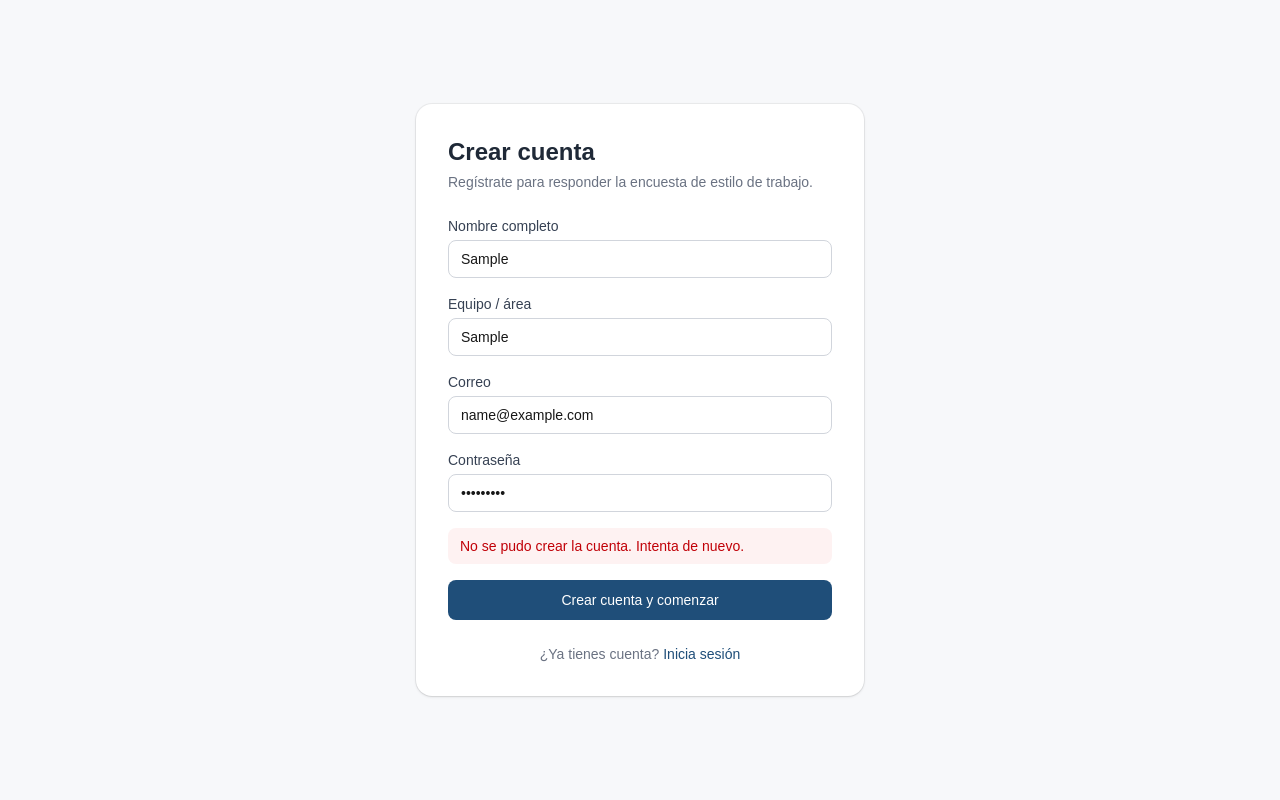
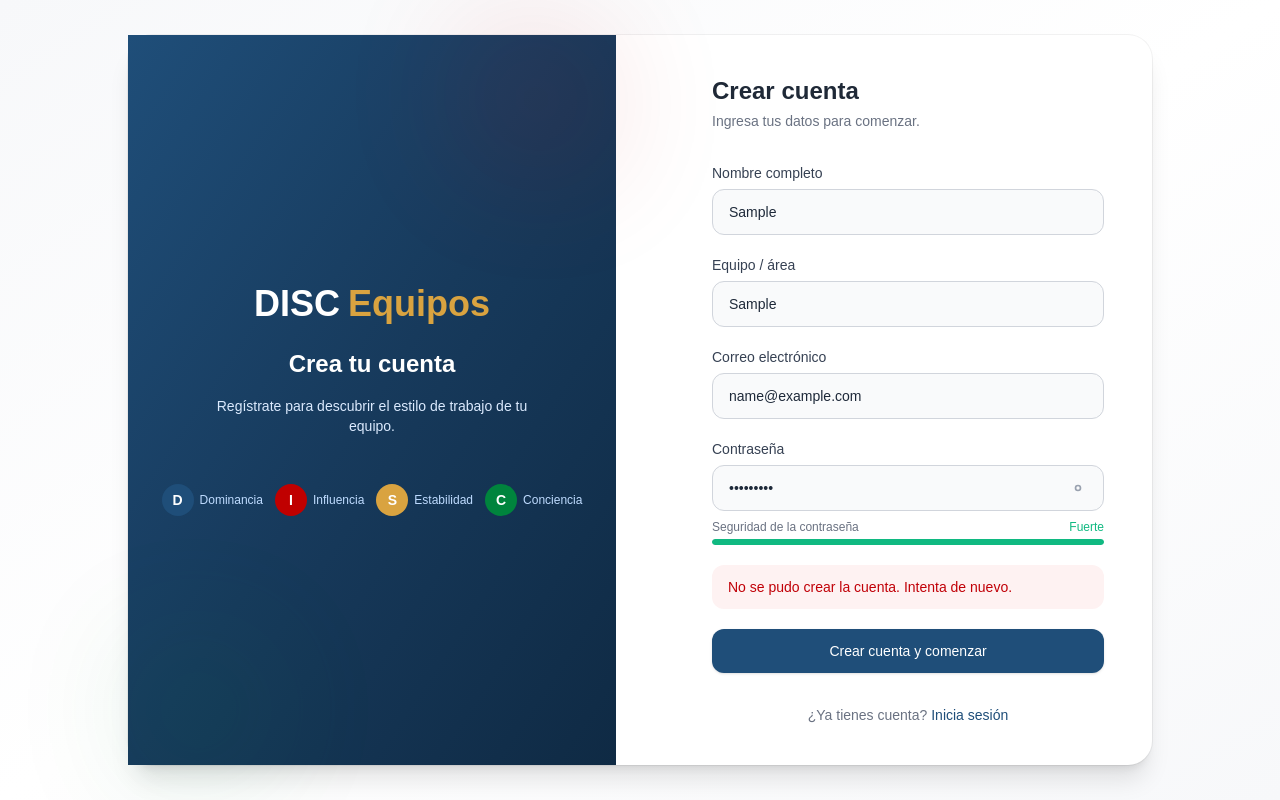
Before and after one commit to damartinezgo/disc-equipos, a Next.js app: page /registro in a window 1280 px wide. Both pictures are taken after typing "Sample", "Sample", "name@example.com", "Sample123" into the empty fields and a click on the button "Crear cuenta y comenzar". Built offline with nearby package versions, Linux system fonts and the light colour scheme; no server answers.

Commit message:
ui: dis-0002: rediseña página de registro con branding DISC e indicador de fortaleza de contraseña

```diff
--- a/src/app/registro/page.tsx
+++ b/src/app/registro/page.tsx
@@ -4,6 +4,22 @@ import { useState } from 'react'
 import { useRouter } from 'next/navigation'
 import Link from 'next/link'
 import { createClient } from '@/lib/supabase/client'
+
+const DISC_ITEMS = [
+  { label: 'D', color: '#1F4E79', name: 'Dominancia' },
+  { label: 'I', color: '#C00000', name: 'Influencia' },
+  { label: 'S', color: '#D9A340', name: 'Estabilidad' },
+  { label: 'C', color: '#00843D', name: 'Conciencia' },
+]
+
+function getPasswordStrength(password: string): { label: string; width: string; color: string } {
+  if (password.length < 4) return { label: '', width: '0%', color: '#E5E7EB' }
+  if (password.length < 8)
+    return { label: 'Débil', width: '33%', color: '#F59E0B' }
+  if (!/[A-Z]/.test(password) || !/[0-9]/.test(password))
+    return { label: 'Regular', width: '66%', color: '#F59E0B' }
+  return { label: 'Fuerte', width: '100%', color: '#10B981' }
+}
 
 export default function RegistroPage() {
   const router = useRouter()
@@ -13,6 +29,7 @@ export default function RegistroPage() {
   const [equipo, setEquipo] = useState('')
   const [email, setEmail] = useState('')
   const [password, setPassword] = useState('')
+  const [showPassword, setShowPassword] = useState(false)
   const [cargando, setCargando] = useState(false)
   const [error, setError] = useState<string | null>(null)
 
@@ -30,7 +47,7 @@ export default function RegistroPage() {
       email,
       password,
       options: {
-        data: { nombre, equipo }, // lo toma el trigger handle_new_user()
+        data: { nombre, equipo },
       },
     })
     setCargando(false)
@@ -48,82 +65,234 @@ export default function RegistroPage() {
     router.refresh()
   }
 
+  const strength = getPasswordStrength(password)
+
   return (
-    <main className="flex min-h-screen items-center justify-center bg-[#F7F8FA] px-4">
-      <div className="w-full max-w-md rounded-2xl bg-white p-8 shadow-sm ring-1 ring-black/5">
+    <main className="flex min-h-screen items-center justify-center bg-gradient-to-br from-[#F7F8FA] via-white to-[#F7F8FA] px-4 py-8">
+      <div className="w-full max-w-5xl">
+        <div className="grid grid-cols-1 gap-0 rounded-3xl bg-white shadow-xl ring-1 ring-black/5 md:grid-cols-2 md:gap-8 lg:gap-12">
+
+          {/* Panel de branding */}
+          <div className="relative flex flex-col items-center justify-center gap-8 bg-gradient-to-br from-[#1F4E79] via-[#173A5C] to-[#0F2A44] px-8 py-12 text-center text-white">
+            <div className="absolute top-0 right-0 -mt-4 h-40 w-40 rounded-bl-[3rem] rounded-tr-[3rem] bg-[#C00000] opacity-10 blur-3xl" />
+            <div className="absolute bottom-0 left-0 -mb-4 h-36 w-36 rounded-tr-[3rem] rounded-br-[3rem] bg-[#00843D] opacity-10 blur-3xl" />
+
+            <div className="relative z-10">
+              <div className="mb-6 flex items-center justify-center gap-2">
+                <span className="text-4xl font-extrabold">DISC</span>
+                <span className="text-4xl font-extrabold text-[#D9A340]">Equipos</span>
+              </div>
+              <h2 className="mb-4 text-2xl font-semibold">Crea tu cuenta</h2>
+              <p className="mx-auto max-w-xs text-sm text-blue-100">
+                Regístrate para descubrir el estilo de trabajo de tu equipo.
+              </p>
+            </div>
+
+            <div className="relative z-10 mt-4 flex justify-center gap-3">
+              {DISC_ITEMS.map((item) => (
+                <div key={item.label} className="flex items-center gap-1.5">
+                  <span
+                    className="flex h-8 w-8 items-center justify-center rounded-full text-sm font-bold text-white"
+                    style={{ backgroundColor: item.color }}
+                  >
+                    {item.label}
+                  </span>
+                  <span className="hidden text-xs text-blue-200 sm:inline">{item.name}</span>
+                </div>
+              ))}
+            </div>
+          </div>
+
+          {/* Panel de formulario */}
+          <div className="flex flex-col justify-center px-8 py-10 sm:px-12">
+            <div className="mb-8 text-center md:text-left">
               <h1 className="text-2xl font-semibold text-[#1F2937]">Crear cuenta</h1>
               <p className="mt-1 text-sm text-gray-500">
-          Regístrate para responder la encuesta de estilo de trabajo.
+                Ingresa tus datos para comenzar.
               </p>
+            </div>
 
-        <form onSubmit={handleSubmit} className="mt-6 space-y-4">
+            <form onSubmit={handleSubmit} className="space-y-5">
+
               <div>
-            <label className="block text-sm font-medium text-gray-700">Nombre completo</label>
+                <label className="mb-1.5 block text-sm font-medium text-gray-700">
+                  Nombre completo
+                </label>
                 <input
                   required
+                  type="text"
+                  autoComplete="name"
                   value={nombre}
                   onChange={(e) => setNombre(e.target.value)}
-              className="mt-1 w-full rounded-lg border border-gray-300 px-3 py-2 text-sm focus:border-[#1F4E79] focus:outline-none focus:ring-1 focus:ring-[#1F4E79]"
+                  className="peer w-full rounded-xl border border-gray-300 bg-gray-50 px-4 py-3 text-sm text-gray-800 placeholder-transparent focus:border-[#1F4E79] focus:bg-white focus:outline-none focus:ring-2 focus:ring-[#1F4E79]/20"
                   placeholder="Ej. Juan Pérez"
                 />
               </div>
 
               <div>
-            <label className="block text-sm font-medium text-gray-700">Equipo / área</label>
+                <label className="mb-1.5 block text-sm font-medium text-gray-700">
+                  Equipo / área
+                </label>
                 <input
                   required
+                  type="text"
+                  autoComplete="organization"
                   value={equipo}
                   onChange={(e) => setEquipo(e.target.value)}
-              className="mt-1 w-full rounded-lg border border-gray-300 px-3 py-2 text-sm focus:border-[#1F4E79] focus:outline-none focus:ring-1 focus:ring-[#1F4E79]"
+                  className="peer w-full rounded-xl border border-gray-300 bg-gray-50 px-4 py-3 text-sm text-gray-800 placeholder-transparent focus:border-[#1F4E79] focus:bg-white focus:outline-none focus:ring-2 focus:ring-[#1F4E79]/20"
                   placeholder="Ej. Equipo Comercial"
                 />
               </div>
 
               <div>
-            <label className="block text-sm font-medium text-gray-700">Correo</label>
+                <label className="mb-1.5 block text-sm font-medium text-gray-700">
+                  Correo electrónico
+                </label>
                 <input
                   required
                   type="email"
+                  autoComplete="email"
                   value={email}
                   onChange={(e) => setEmail(e.target.value)}
-              className="mt-1 w-full rounded-lg border border-gray-300 px-3 py-2 text-sm focus:border-[#1F4E79] focus:outline-none focus:ring-1 focus:ring-[#1F4E79]"
+                  className="peer w-full rounded-xl border border-gray-300 bg-gray-50 px-4 py-3 text-sm text-gray-800 placeholder-transparent focus:border-[#1F4E79] focus:bg-white focus:outline-none focus:ring-2 focus:ring-[#1F4E79]/20"
                   placeholder="tu@correo.com"
                 />
               </div>
 
               <div>
-            <label className="block text-sm font-medium text-gray-700">Contraseña</label>
+                <label className="mb-1.5 block text-sm font-medium text-gray-700">
+                  Contraseña
+                </label>
+                <div className="relative">
                   <input
                     required
-              type="password"
+                    type={showPassword ? 'text' : 'password'}
+                    autoComplete="new-password"
                     minLength={8}
                     value={password}
                     onChange={(e) => setPassword(e.target.value)}
-              className="mt-1 w-full rounded-lg border border-gray-300 px-3 py-2 text-sm focus:border-[#1F4E79] focus:outline-none focus:ring-1 focus:ring-[#1F4E79]"
+                    className="peer w-full rounded-xl border border-gray-300 bg-gray-50 px-4 py-3 pr-12 text-sm text-gray-800 placeholder-transparent focus:border-[#1F4E79] focus:bg-white focus:outline-none focus:ring-2 focus:ring-[#1F4E79]/20"
                     placeholder="Mínimo 8 caracteres"
                   />
+                  <button
+                    type="button"
+                    tabIndex={-1}
+                    onClick={() => setShowPassword(!showPassword)}
+                    className="absolute right-3 top-1/2 -translate-y-1/2 rounded-lg p-1 text-gray-400 transition hover:text-gray-600"
+                    aria-label={showPassword ? 'Ocultar contraseña' : 'Mostrar contraseña'}
+                  >
+                    {showPassword ? (
+                      <EyeOffIcon className="h-5 w-5" />
+                    ) : (
+                      <EyeIcon className="h-5 w-5" />
+                    )}
+                  </button>
+                </div>
+
+                {password.length > 0 && (
+                  <div className="mt-2">
+                    <div className="mb-1 flex items-center justify-between text-xs text-gray-500">
+                      <span>Seguridad de la contraseña</span>
+                      <span
+                        className="font-medium"
+                        style={{ color: strength.color }}
+                      >
+                        {strength.label}
+                      </span>
+                    </div>
+                    <div className="h-1.5 w-full overflow-hidden rounded-full bg-gray-200">
+                      <div
+                        className="h-full rounded-full transition-all duration-300"
+                        style={{ width: strength.width, backgroundColor: strength.color }}
+                      />
+                    </div>
+                  </div>
+                )}
               </div>
 
               {error && (
-            <p className="rounded-lg bg-red-50 px-3 py-2 text-sm text-red-700">{error}</p>
+                <div className="rounded-xl bg-red-50 px-4 py-3 text-sm text-red-700">
+                  {error}
+                </div>
               )}
 
               <button
                 type="submit"
                 disabled={cargando}
-            className="w-full rounded-lg bg-[#1F4E79] px-4 py-2.5 text-sm font-medium text-white transition hover:bg-[#173A5C] disabled:opacity-50"
+                className="w-full rounded-xl bg-[#1F4E79] px-4 py-3 text-sm font-medium text-white shadow-sm transition hover:bg-[#173A5C] disabled:cursor-not-allowed disabled:opacity-50"
               >
                 {cargando ? 'Creando cuenta…' : 'Crear cuenta y comenzar'}
               </button>
             </form>
 
-        <p className="mt-6 text-center text-sm text-gray-500">
+            <p className="mt-8 text-center text-sm text-gray-500">
               ¿Ya tienes cuenta?{' '}
-          <Link href="/login" className="font-medium text-[#1F4E79] hover:underline">
+              <Link
+                href="/login"
+                className="font-medium text-[#1F4E79] transition hover:text-[#173A5C] hover:underline"
+              >
                 Inicia sesión
               </Link>
             </p>
           </div>
+        </div>
+      </div>
     </main>
   )
 }
+
+function EyeIcon({ className }: { className?: string }) {
+  return (
+    <svg
+      className={className}
+      fill="none"
+      stroke="currentColor"
+      viewBox="0 0 24 24"
+      xmlns="http://www.w3.org/2000/svg"
+    >
+      <path
+        strokeLinecap="round"
+        strokeLinejoin="round"
+        strokeWidth={2}
+        d="M15 12a3 3 0 11-6 0 3 3 0 016 0z"
+      />
+      <path
+        strokeLinecap="round"
+        strokeLinejoin="round"
+        strokeWidth={2}
+        d="M2.457 12B12 19.99 21.543 12"
+      />
+    </svg>
+  )
+}
+
+function EyeOffIcon({ className }: { className?: string }) {
+  return (
+    <svg
+      className={className}
+      fill="none"
+      stroke="currentColor"
+      viewBox="0 0 24 24"
+      xmlns="http://www.w3.org/2000/svg"
+    >
+      <path
+        strokeLinecap="round"
+        strokeLinejoin="round"
+        strokeWidth={2}
+        d="M13.875 18.042c.52.147.75.18.875.19"
+      />
+      <path
+        strokeLinecap="round"
+        strokeLinejoin="round"
+        strokeWidth={2}
+        d="M9.878 9.878A3 3 0 1 1 14.12 14.12M9.878 9.878L6.5 6.5M17.5 17.5L14.12 14.12"
+      />
+      <path
+        strokeLinecap="round"
+        strokeLinejoin="round"
+        strokeWidth={2}
+        d="M2.457 12B12 19.99 21.543 12"
+      />
+    </svg>
+  )
+}
```
Lines whose indentation alone changed are shown as unchanged.
